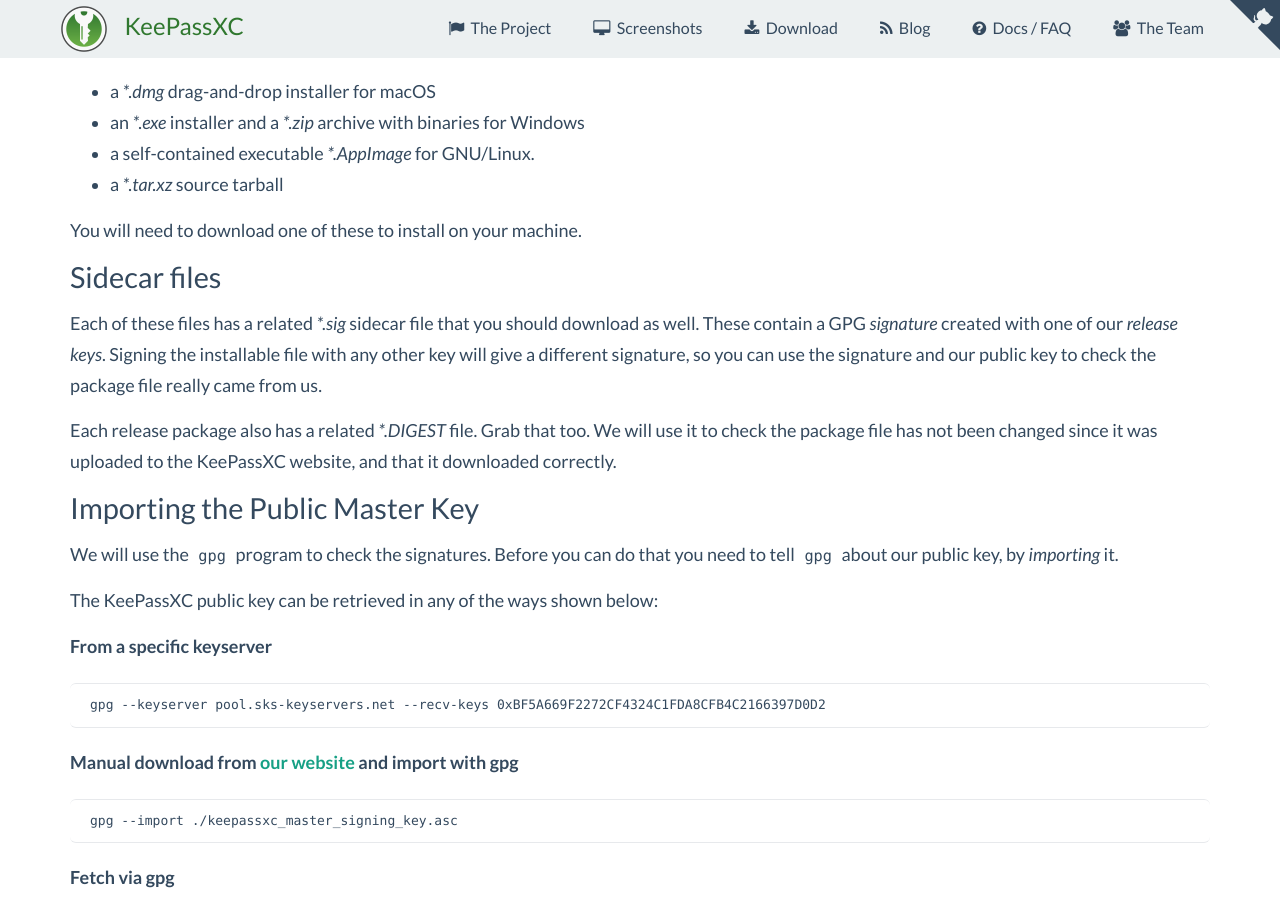
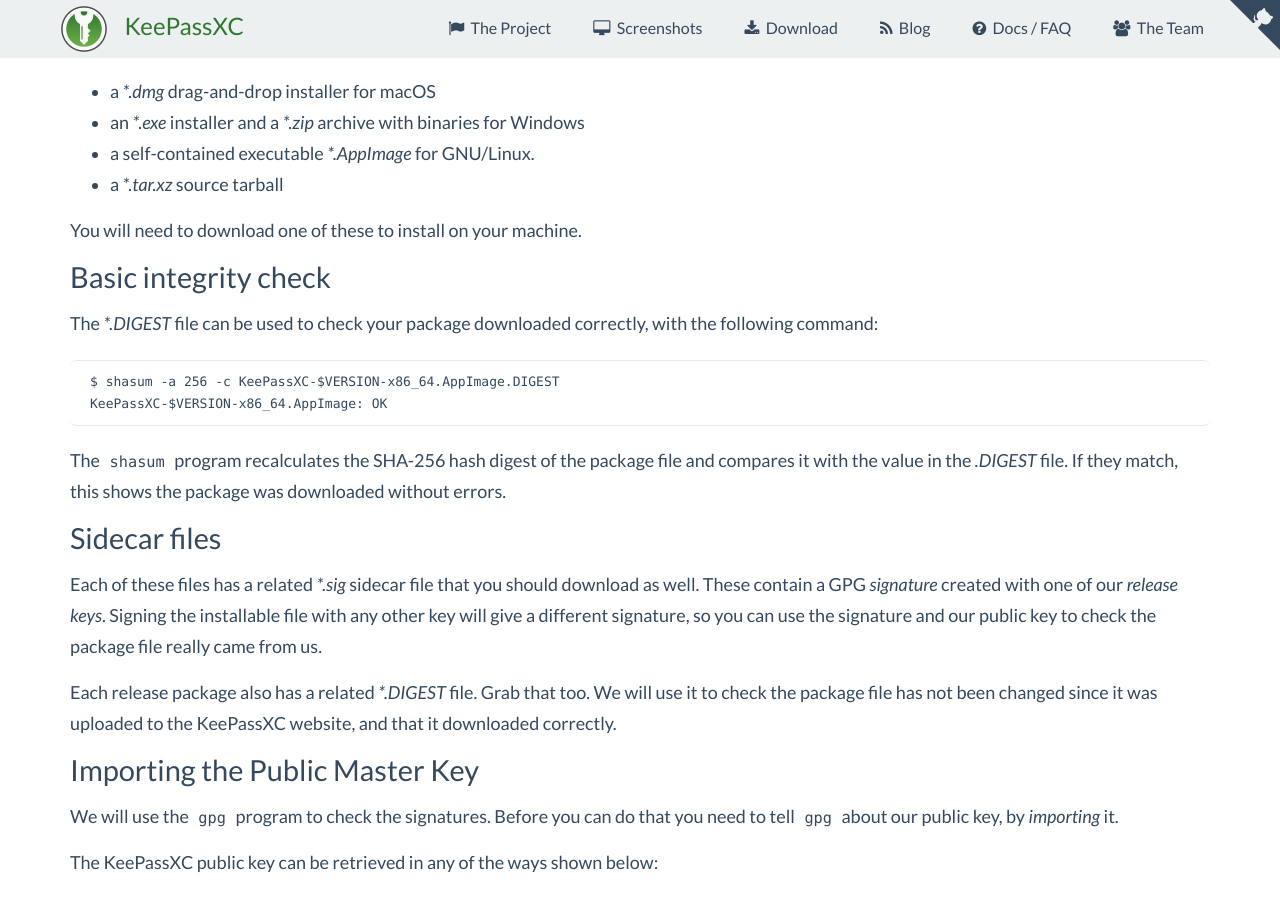
Before and after one commit to keepassxreboot/keepassxc-org, a Jekyll site: the page built from verifying-signatures.html, in a window 1280 px wide and 900 px high, scrolled down 337 px. Built offline with Jekyll 4.4.1, drawn with Linux system fonts in a browser that asks for light colours; comment, search, counter and statistics services are not loaded; some of the changed text lies outside the part shown.

Commit message:
Make a separate section that explains the use of the digest file.
Show it first as it's much simpler to explain and to perform.

```diff
--- a/verifying-signatures.html
+++ b/verifying-signatures.html
@@ -23,6 +23,17 @@
         <li>a <em>*.tar.xz</em> source tarball</li>
     </ul>
     <p>You will need to download one of these to install on your machine.</p>
+
+    <h4>Basic integrity check</h4>
+    <p>The <em>*.DIGEST</em> file can be used to check your package downloaded correctly,
+       with the following command:</p>
+
+    <pre><code>$ shasum -a 256 -c KeePassXC-$VERSION-x86_64.AppImage.DIGEST
+KeePassXC-$VERSION-x86_64.AppImage: OK</code></pre>
+    <p>The <code>shasum</code> program recalculates the SHA-256 hash digest of the package file
+       and compares it with the value in the <em>.DIGEST</em> file. If they match, this shows the package
+       was downloaded without errors.</p>
+
 
     <h4>Sidecar files</h4>
     <p>Each of these files has a related <em>*.sig</em> sidecar file that you
```
Also changed, not shown: other parts of verifying-signatures.html (+0 -9 lines).
